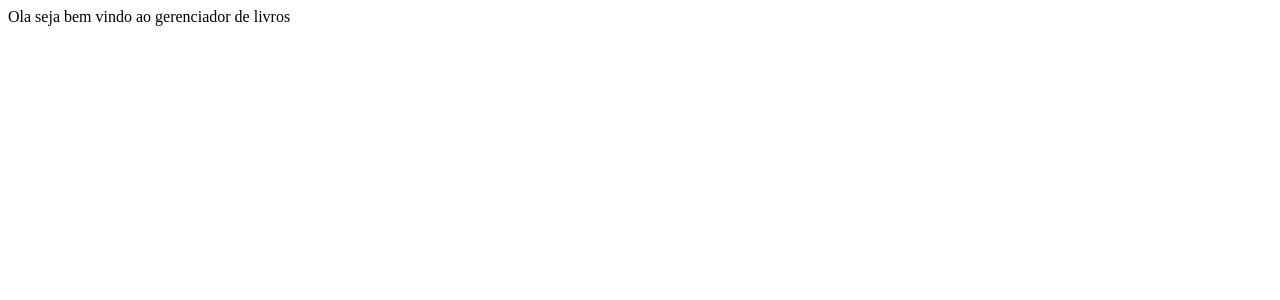
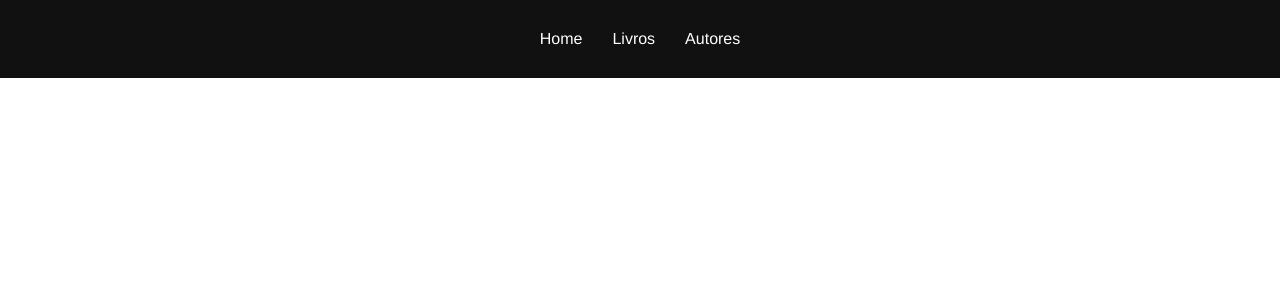
Before and after one commit to jeffynunes09/frontend-teste, an Angular app: page / in a window 1280 px wide. Shown: the top 300 px of the page. Built offline with nearby package versions, Linux system fonts and the light colour scheme.

Commit message:
criação navbar e items menu

```diff
--- a/src/app/app.component.css
+++ b/src/app/app.component.css
@@ -0,0 +1,19 @@
+.navbar{
+    width: 100%;
+    background-color: #111;
+}
+
+.container-menu{
+    display: flex;
+    padding: 30px;
+    gap: 30px;
+    justify-content: center;
+    justify-content: center;
+}
+
+.item-menu{
+
+    list-style: none;
+    color: #fff;
+
+}
--- a/src/app/app.component.html
+++ b/src/app/app.component.html
@@ -1 +1,9 @@
-<div>Ola seja bem vindo ao gerenciador de livros</div>
+<nav class="navbar">
+    <ul class="container-menu">
+        <li class="item-menu">Home</li>
+        <li class="item-menu">Livros</li>
+        <li class="item-menu">Autores</li>
+    </ul>
+</nav>
+<router-outlet></router-outlet>
+<footer></footer>
--- a/src/app/app.component.ts
+++ b/src/app/app.component.ts
@@ -8,5 +8,5 @@ import { RouterOutlet } from '@angular/router';
   styleUrl: './app.component.css'
 })
 export class AppComponent {
-  title = 'frontend-teste';
+  title = 'Gestção de Livros';
 }
--- a/src/styles.css
+++ b/src/styles.css
@@ -1 +1,6 @@
-/* You can add global styles to this file, and also import other style files */
+*{
+    margin: 0;
+    padding: 0;
+    box-sizing: border-box;
+    font-family:  Helvetica, sans-serif;
+}
```
